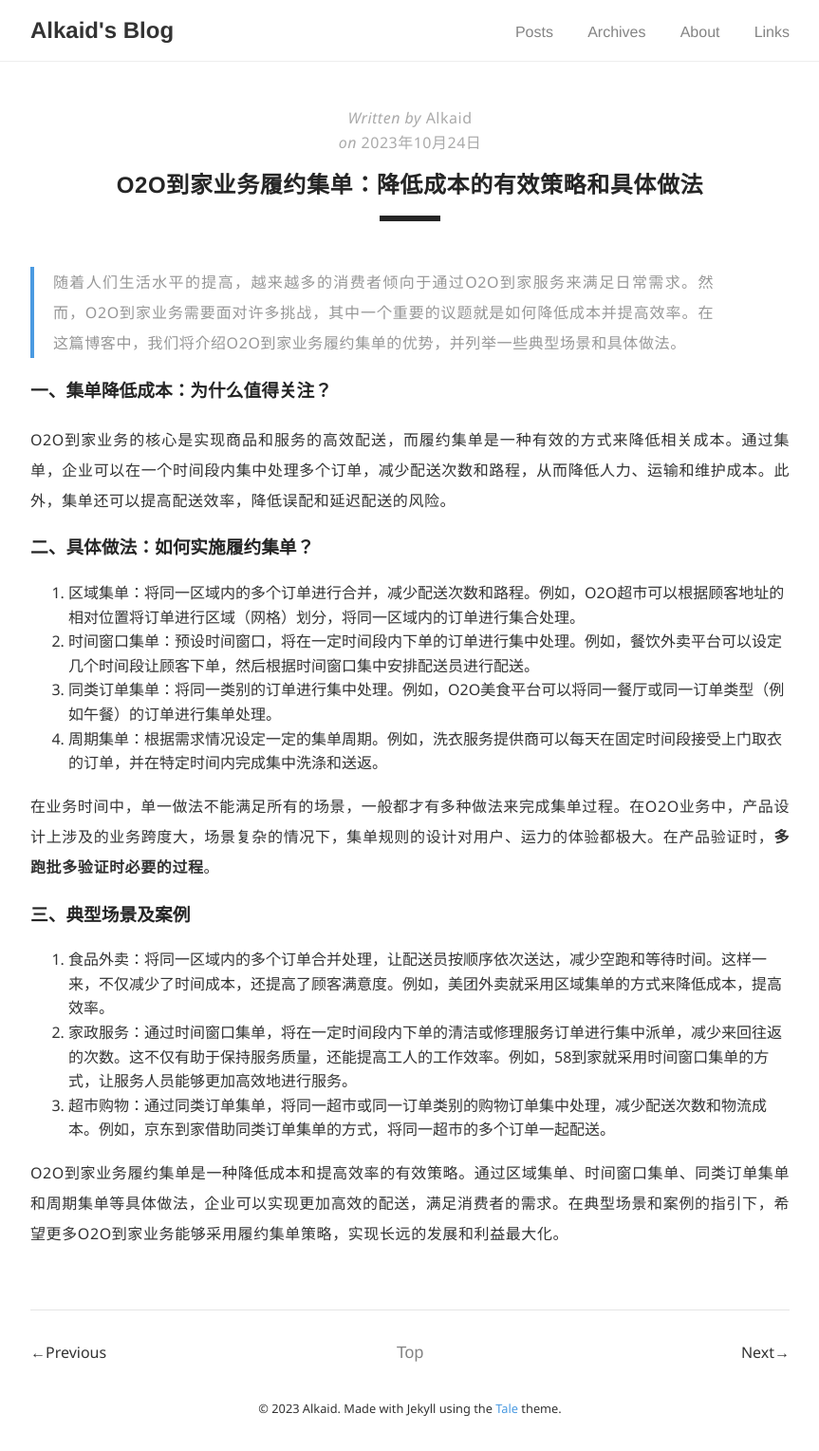
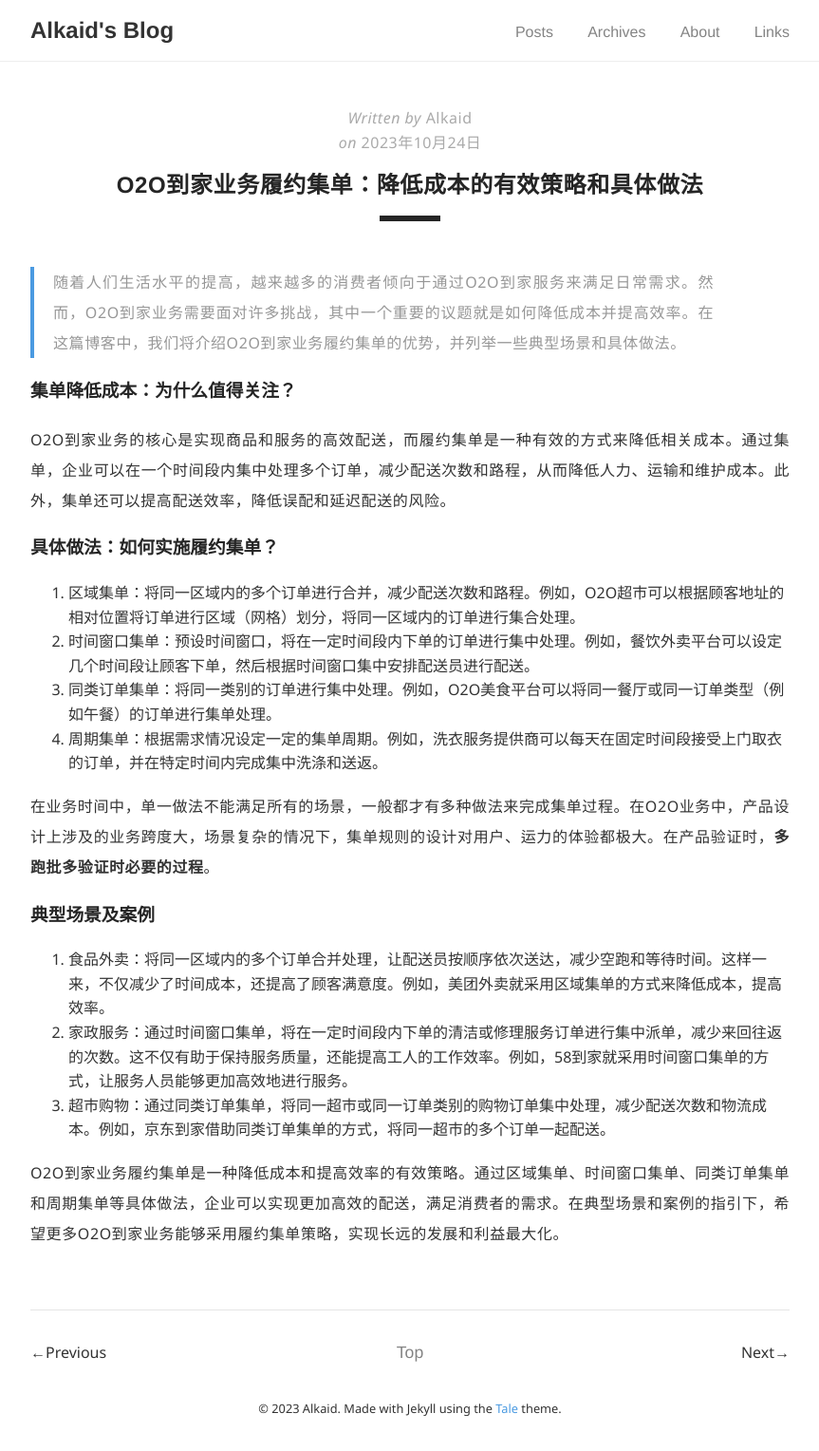
Before and after one commit to AlkaidWaong/ifoz, a Jekyll site: the page built from _posts/2023-10-25-O2O-Home-Delivery-Service-Order-Consolidation:-Effective-Strategies-and-Specific-Practices-for-Cost-Reduction.md, in a window 1280 px wide. Shown: the whole page at 95% size, without its empty margins (208-1071 px from the left). Built offline with Jekyll 4.4.1, drawn with Linux system fonts in a browser that asks for light colours; comment, search, counter and statistics services are not loaded.

Commit message:
update article info

```diff
--- a/_posts/2023-10-25-O2O-Home-Delivery-Service-Order-Consolidation:-Effective-Strategies-and-Specific-Practices-for-Cost-Reduction.md
+++ b/_posts/2023-10-25-O2O-Home-Delivery-Service-Order-Consolidation:-Effective-Strategies-and-Specific-Practices-for-Cost-Reduction.md
@@ -13,13 +13,13 @@ tags:
 
 
 
-### 一、集单降低成本：为什么值得关注？
+### 集单降低成本：为什么值得关注？
 
 O2O到家业务的核心是实现商品和服务的高效配送，而履约集单是一种有效的方式来降低相关成本。通过集单，企业可以在一个时间段内集中处理多个订单，减少配送次数和路程，从而降低人力、运输和维护成本。此外，集单还可以提高配送效率，降低误配和延迟配送的风险。
 
 
 
-### 二、具体做法：如何实施履约集单？
+### 具体做法：如何实施履约集单？
 
 1. 区域集单：将同一区域内的多个订单进行合并，减少配送次数和路程。例如，O2O超市可以根据顾客地址的相对位置将订单进行区域（网格）划分，将同一区域内的订单进行集合处理。
 2. 时间窗口集单：预设时间窗口，将在一定时间段内下单的订单进行集中处理。例如，餐饮外卖平台可以设定几个时间段让顾客下单，然后根据时间窗口集中安排配送员进行配送。
@@ -32,7 +32,7 @@ O2O到家业务的核心是实现商品和服务的高效配送，而履约集
 
 
 
-### 三、典型场景及案例
+### 典型场景及案例
 
 1. 食品外卖：将同一区域内的多个订单合并处理，让配送员按顺序依次送达，减少空跑和等待时间。这样一来，不仅减少了时间成本，还提高了顾客满意度。例如，美团外卖就采用区域集单的方式来降低成本，提高效率。
 2. 家政服务：通过时间窗口集单，将在一定时间段内下单的清洁或修理服务订单进行集中派单，减少来回往返的次数。这不仅有助于保持服务质量，还能提高工人的工作效率。例如，58到家就采用时间窗口集单的方式，让服务人员能够更加高效地进行服务。
```
Also changed, not shown: _pages/links.md (+1 -1 lines).
